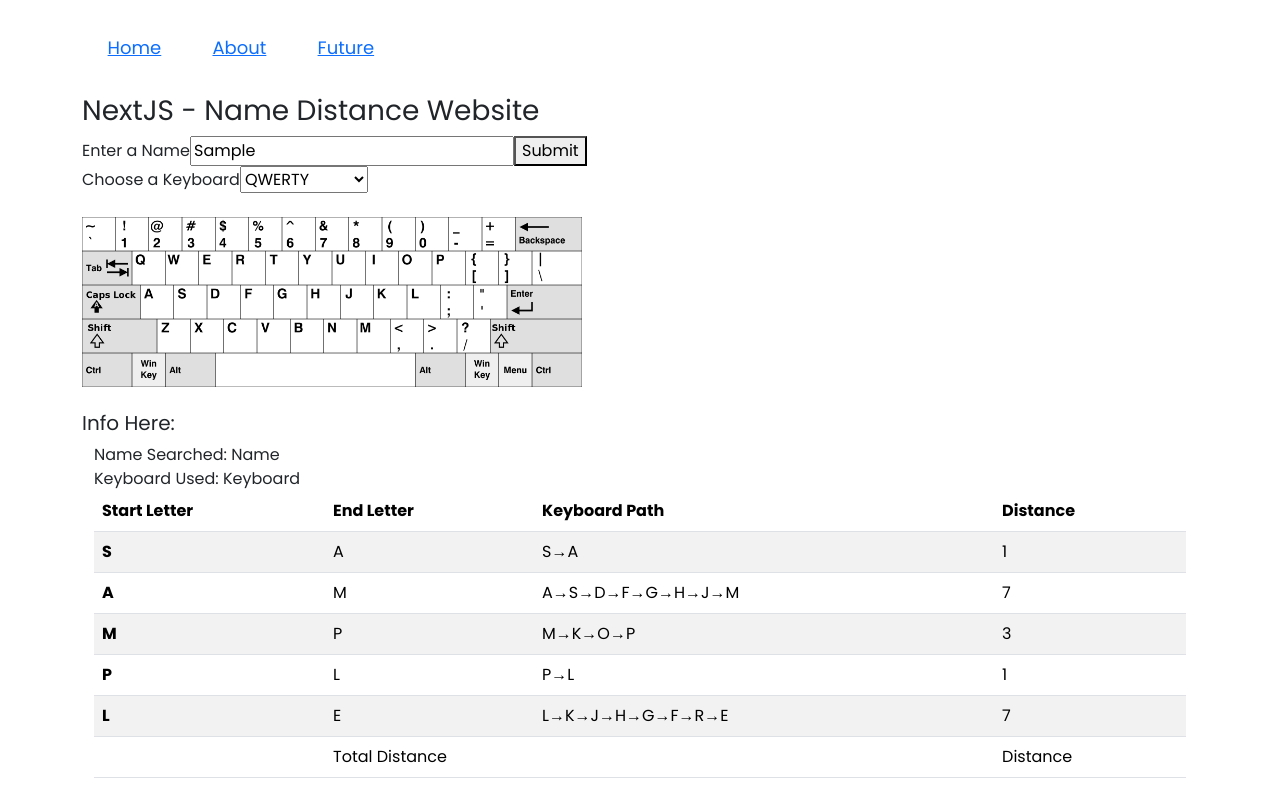
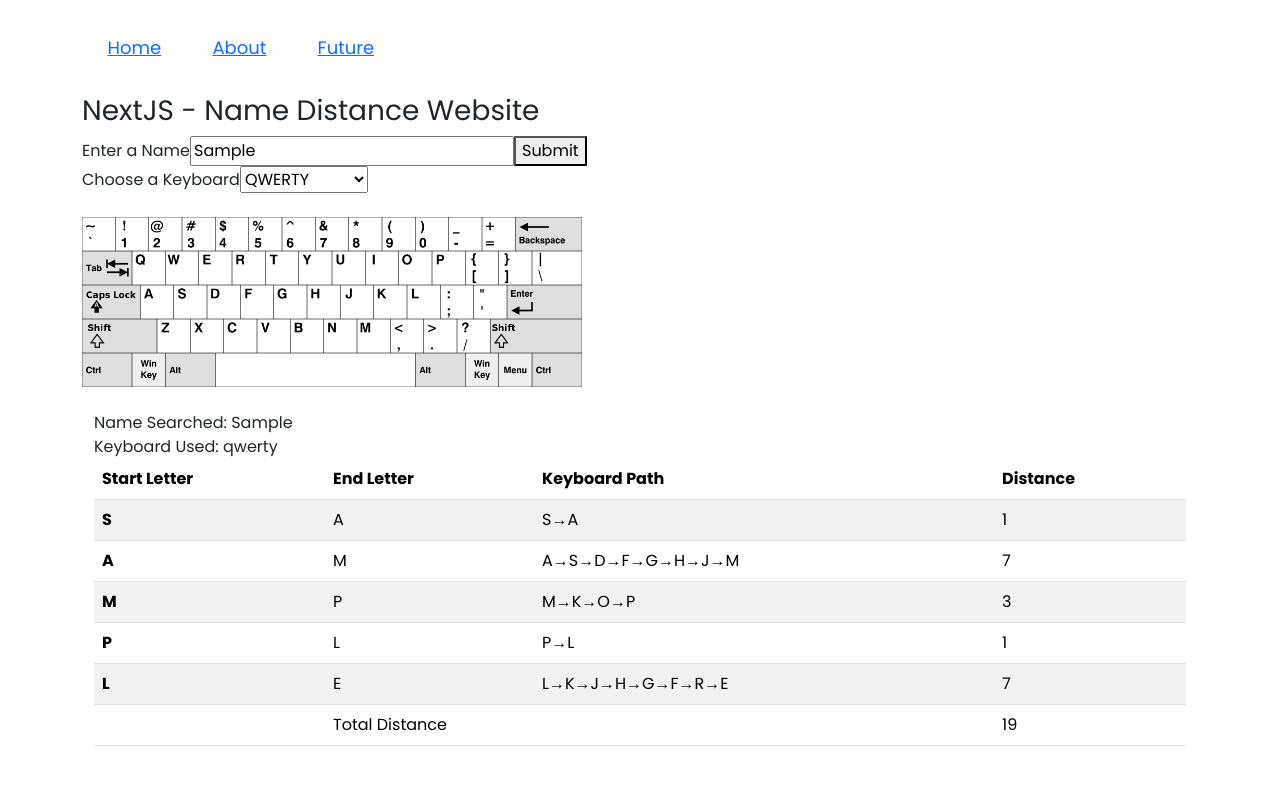
Before and after one commit to smhenderson89/NameDistance_NextJS, a Next.js app: page / in a window 1280 px wide. Both pictures are taken after typing "Sample" into the empty fields and a click on the button "Submit". Built offline with nearby package versions, Linux system fonts and the light colour scheme.

Commit message:
update keyboard image and tables

```diff
--- a/app/components/InputForm.jsx
+++ b/app/components/InputForm.jsx
@@ -18,17 +18,15 @@ const InputForm = () => {
     const [headers, setHeaders] = useState(false)
     const [pathData, setPathData] = useState(false)
     const [keyImage, setKeyImage] = useState("qwerty")
+    const [resultInfo, setResultsInfo] = useState({});
 
     const keyboardOption = (event) => {
         let keyboardSelect = event.target.value;
-        console.log(`value: ${keyboardSelect}`);
-        console.log('changing image source');
         setKeyImage(keyboardSelect); // update keyboard Image
     }
 
     const nameChange = event => {
         let partialName = event.target.value;
-        // console.log(partialName);
         setTypedName(partialName)
     }
 
@@ -39,17 +37,26 @@ const InputForm = () => {
         setSubmitState(true)
     }
 
+    /* Create headers for Results child component, pass to information
+
+    */
     function changeHeaders() {
         const headers = ['Start Letter', "End Letter", "Keyboard Path", "Distance"];
         const headersList = headers.map((item, index) => {
             return <th scope = "col" key = {index}>{item}</th>
         })
-        // console.log('change headers hit');
+
         setHeaders(headersList)
     }
 
-    function pathInfo (data) { // pre-sort name information
-        let pathInfo = data.slice(1, -1);
+    /* Filter out path information for results table,
+    set State for Results child componet */
+    function pathInfo (data) {
+        let results = {"name": data[0]['name'], "keyboard": data[1]['keyboard'], "distance": data[data.length-1]['totalDistance']}
+        setResultsInfo(results)
+
+        // Filter out information for name path
+        let pathInfo = data.slice(2, -1);
         let pathData = pathInfo.map(item =>
         <tr key = {item.id}>
             <th scope = "row">{item['start']}</th>
@@ -57,15 +64,15 @@ const InputForm = () => {
             <td>{item['arrowPath']}</td>
             <td>{item['distance']}</td>
         </tr>)
-        // console.log('path Data function hit')
         setPathData(pathData)
+
     }
 
     useEffect(() => {
         if (submitState != '') {
         // Get JSON object for nameDistance
         let nameObject = nameDistance(typedName, 'qwerty')
-        console.log(nameObject);
+        // console.log(nameObject);
         changeHeaders()
         pathInfo(nameObject)
         setNameInfo(nameObject); // update child component
@@ -91,11 +98,11 @@ const InputForm = () => {
             <KeyImage image = {keyImage} />
             <br></br>
             <br></br>
-            <h5>Info Here: </h5>
             {/* Pass NameDsitance information to Results Componet */}
             <Results
                 pathData = {pathData}
                 headers = {headers}
+                results = {resultInfo}
                 />
         </div>
     )
--- a/app/components/Results.jsx
+++ b/app/components/Results.jsx
@@ -3,16 +3,16 @@
 // import React from 'react'
 
 // Results will show Name Distance information based on user input for name
-function Results({pathData, headers}) {
+function Results({pathData, headers, results}) {
     if (pathData == false) { // if results have been sent
         return (<div>Pending Search</div>)
     } else {
-
+        // console.log(results);
         return (
             <div>
                 <div className='container'>
-                    <div>Name Searched: Name </div>
-                    <div>Keyboard Used: Keyboard </div>
+                    <div>Name Searched: {results.name}</div>
+                    <div>Keyboard Used: {results.keyboard} </div>
                     {/* <div>Searched name: {name} </div>
                     <div>Distance traveled: {distanceTraveled} </div> */}
                     <table className = "table table-striped">
@@ -26,7 +26,7 @@ function Results({pathData, headers}) {
                             <tr>
                                 <th scope = "row"></th>
                                 <td colSpan= "2" id = "totalDistanceID">Total Distance</td>
-                                <td>Distance</td>
+                                <td>{results.distance}</td>
                             </tr>
                         </tbody>
                     </table>
--- a/modules/Astar.mjs
+++ b/modules/Astar.mjs
@@ -71,7 +71,7 @@ export function Astar(start, end, board) {
         //push startNode onto openList
         openList.push(startNode)
 
-        while (openList.length > 0 && whileLoops != 15) { // while end point has not been found, or loops exceed 15
+        while (openList.length > 0 && whileLoops != 15) { // while end point has not been found, or loops exceed 15 to prevent infinite loops
             //currentNode = find lowest f in openList, OR the End location!
             //Grab lowest f(x) to process next
             let lowestIndex = 0
@@ -88,7 +88,7 @@ export function Astar(start, end, board) {
                 // console.log(`Length of travel: ${distance}`) ; // Distance between lengths
 
                 // console.log(`${distance}, ${letterPath}`);
-                return [distance, letterPath]
+                return [distance, letterPath] // Return information to Name Distance
             } else { // Continue with aglorithim
                 if (openList.length > 1) {
                     for (let i = 0; i < openList.length; i++) {
--- a/modules/nameDistance.mjs
+++ b/modules/nameDistance.mjs
@@ -3,7 +3,7 @@ LOGIC
 
 Use sliceName.js to determine intial list of characters for names
 Use Astar.js file to determine distance travaled for each letter between names
-Return the sum total of those distances as a final value
+Return as an object to be used by InputForm.jsx to pass to Results.jsx to display to user
 
 */
 
@@ -15,7 +15,7 @@ function nameDistance (name, keyboard) {
     let nameArray = sliceName(name)
     let totalDistance = 0;
     let distanceArray = []
-    let distanceObject = [{"name" : name}]
+    let distanceObject = [{"name" : name}, {"keyboard" : keyboard}]
 
     for (let i = 0; i < nameArray.length; i++) {
         let startLetter = nameArray[i][0]
```
